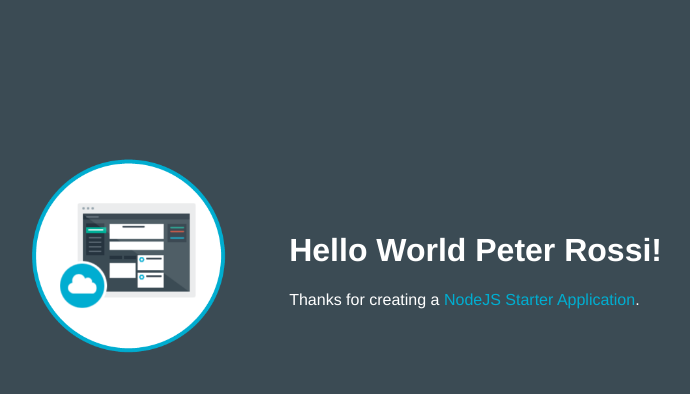
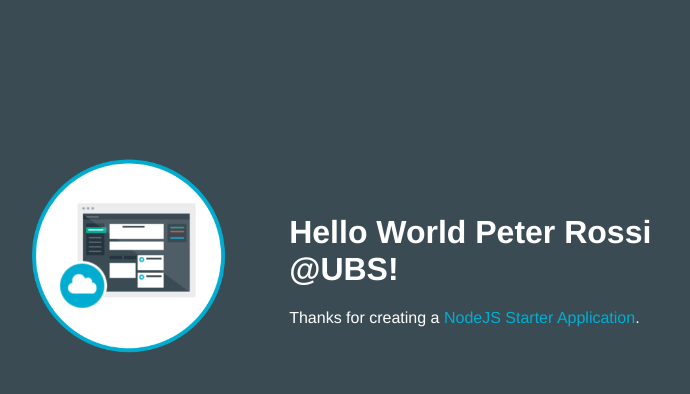
Before and after one commit to pros4devops/mynode1pro-1481807235079, a website: page public/index.html in a window 1280 px wide. Shown: the whole page, without its empty margins (253-943 px from the left). Drawn offline with Linux system fonts and the light colour scheme.

Commit message:
@customer added

```diff
--- a/public/index.html
+++ b/public/index.html
@@ -16,7 +16,7 @@
           <img class = "newappIcon" src="images/newapp-icon.png">
         </td>
         <td>
-          <h1 id="message">Hello World Peter Rossi!</h1>
+          <h1 id="message">Hello World Peter Rossi @UBS!</h1>
           <p class='description'></p> Thanks for creating a <span class = "blue">NodeJS Starter Application</span>.
         </td>
       </tr>
```
